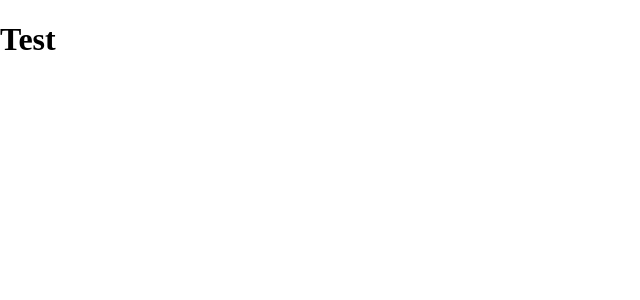
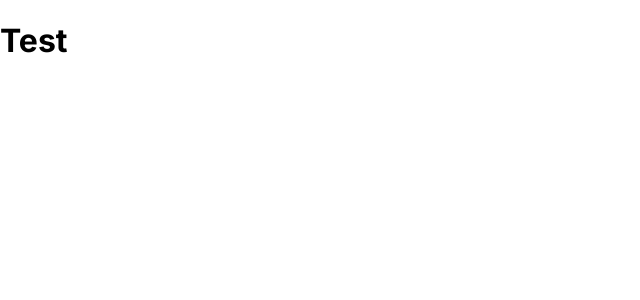
Before and after one commit to lorenzgruber/Time-Tracker-Chrome-Extension, a React (Create React App) app: page / in a window 1280 px wide. Shown: the top 300 px of the page, without its empty margins (0-640 px from the left). Built offline with nearby package versions, Linux system fonts and the light colour scheme.

Commit message:
add Inter font

```diff
--- a/public/index.html
+++ b/public/index.html
@@ -9,35 +9,18 @@
       name="description"
       content="Web site created using create-react-app"
     />
+    <link rel="preconnect" href="https://fonts.googleapis.com" />
+    <link rel="preconnect" href="https://fonts.gstatic.com" crossorigin />
+    <link
+      href="https://fonts.googleapis.com/css2?family=Inter:wght@300;400;500;600;700&display=swap"
+      rel="stylesheet"
+    />
     <link rel="apple-touch-icon" href="%PUBLIC_URL%/logo192.png" />
-    <!--
-      manifest.json provides metadata used when your web app is installed on a
-      user's mobile device or desktop. See https://developers.google.com/web/fundamentals/web-app-manifest/
-    -->
     <link rel="manifest" href="%PUBLIC_URL%/manifest.json" />
-    <!--
-      Notice the use of %PUBLIC_URL% in the tags above.
-      It will be replaced with the URL of the `public` folder during the build.
-      Only files inside the `public` folder can be referenced from the HTML.
-
-      Unlike "/favicon.ico" or "favicon.ico", "%PUBLIC_URL%/favicon.ico" will
-      work correctly both with client-side routing and a non-root public URL.
-      Learn how to configure a non-root public URL by running `npm run build`.
-    -->
     <title>React App</title>
   </head>
   <body>
     <noscript>You need to enable JavaScript to run this app.</noscript>
     <div id="root"></div>
-    <!--
-      This HTML file is a template.
-      If you open it directly in the browser, you will see an empty page.
-
-      You can add webfonts, meta tags, or analytics to this file.
-      The build step will place the bundled scripts into the <body> tag.
-
-      To begin the development, run `npm start` or `yarn start`.
-      To create a production bundle, use `npm run build` or `yarn build`.
-    -->
   </body>
 </html>
--- a/src/index.css
+++ b/src/index.css
@@ -2,4 +2,5 @@
   margin: 0;
   width: 400px;
   height: 500px;
+  font-family: 'Inter', sans-serif;
 }
```
